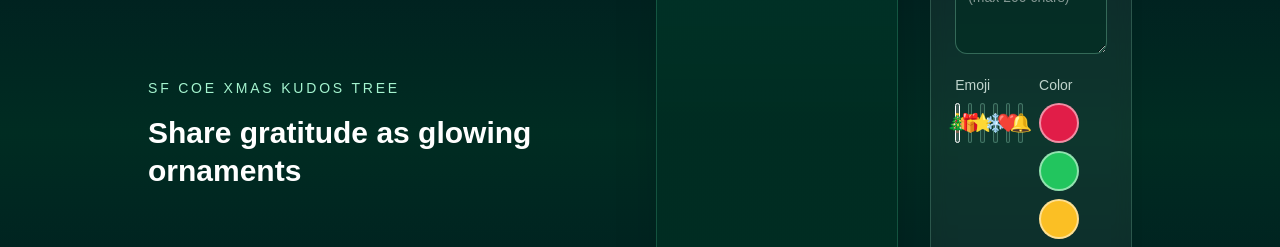
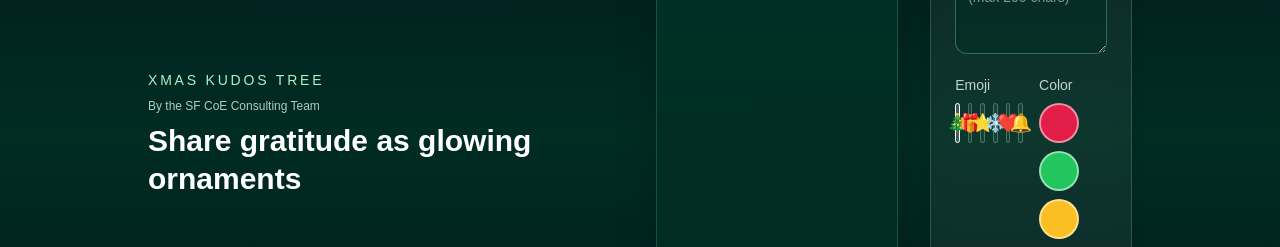
Before and after one commit to thebestcs83-boop/xmas-sfcoe, a Next.js app: page / in a window 1280 px wide. Shown: the part 411-658 px from the top of the page. Built offline with nearby package versions, Linux system fonts and the light colour scheme; no server answers; the database is empty.

Commit message:
Tighten hero spacing and subtitle

```diff
--- a/app/page.tsx
+++ b/app/page.tsx
@@ -157,11 +157,12 @@ export default function Home() {
       <SurpriseEffects snowOn={snowOn} santaOn={santaOn} />
       <div className="mx-auto flex max-w-5xl flex-col gap-8 px-5 py-10 lg:flex-row lg:py-14">
         <header className="flex w-full items-center justify-between gap-4">
-          <div className="space-y-4 w-full md:max-w-md lg:max-w-lg">
+          <div className="space-y-2 w-full md:max-w-md lg:max-w-lg">
             <p className="text-sm uppercase tracking-[0.2em] text-emerald-200">
-              SF CoE XMAS KUDOS Tree
+              XMAS KUDOS Tree
             </p>
-            <h1 className="text-3xl font-semibold leading-tight text-white">
+            <p className="text-xs text-emerald-100/80">By the SF CoE Consulting Team</p>
+            <h1 className="text-2xl font-semibold leading-tight text-white md:text-3xl">
               Share gratitude as glowing ornaments
             </h1>
           </div>
```
